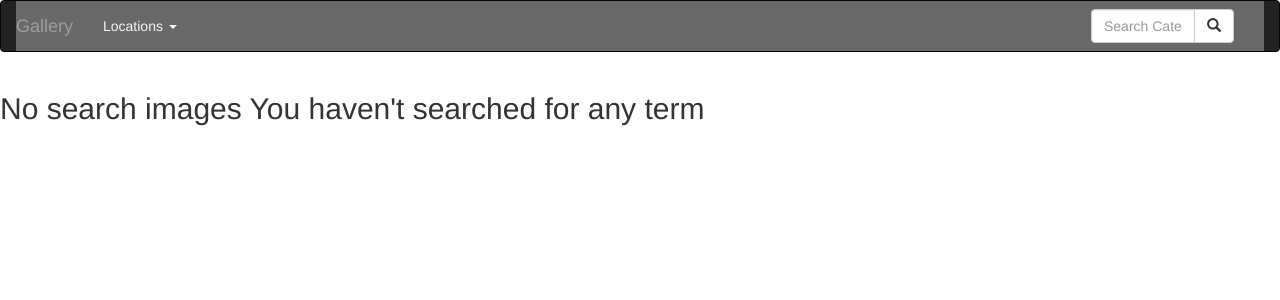
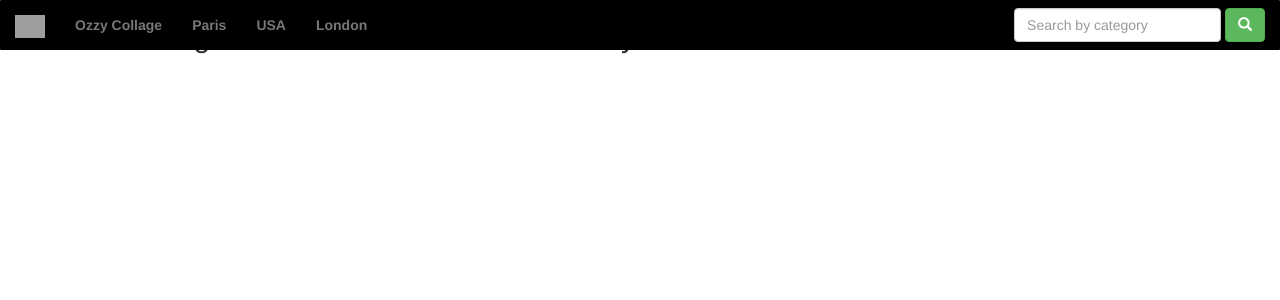
Before and after one commit to yvetteveve/Gallery, a Django app: page /search/ in a window 1280 px wide. Shown: the top 300 px of the page. Run offline with Django 3.2, Linux system fonts and the light colour scheme; parts of the project's set-up code (start-up, migrations or seed data) failed here and were passed over; some libraries are stand-ins or nearby versions; grey boxes are pictures that could not be loaded.

Commit message:
i change content of navbar file in templates

```diff
--- a/gallery/templates/navbar.html
+++ b/gallery/templates/navbar.html
@@ -1,54 +1,30 @@
-<!DOCTYPE html>
-<html lang="en">
-<head>
-
-  <meta charset="utf-8">
-  <meta name="viewport" content="width=device-width, initial-scale=1">
-</head>
-<body>
-<nav class="navbar navbar-inverse">
+<nav class="navbar navbar-default navbar-fixed-top" style="background-color:black; border:black; border-radius:1px;">
   <div class="container-fluid">
-
+    <!-- Brand and toggle get grouped for better mobile display -->
     <div class="navbar-header">
-      <a class="navbar-brand" href="{% url 'home' %}">Gallery</a>
+      <button type="button" class="navbar-toggle collapsed" data-toggle="collapse" data-target="#bs-example-navbar-collapse-1" aria-expanded="false">
+        <span class="sr-only">Toggle navigation</span>
+        <span class="icon-bar"></span>
+        <span class="icon-bar"></span>
+        <span class="icon-bar"></span>
+      </button>
+      <a class="navbar-brand" href="/"><img src="../static/photo/pic.png" style="width:30px"></a>
     </div>
 
-    <div class="collapse navbar-collapse" id="bs-example-navbar-collapse-1" style="background-color:dimgray">
-        <ul class="nav navbar-nav">
-          <li class="dropdown">
-            <a href="#" class="dropdown-toggle" data-toggle="dropdown" role="button" aria-haspopup="true" aria-expanded="false" style="color:whitesmoke">Locations <span class="caret"></span></a>
-            <ul class="dropdown-menu">
-              <li><a href="/location/16">Rwanda</a></li>
-              <li><a href="/location/4">Kenya</a></li>
+    <!-- Collect the nav links, forms, and other content for toggling -->
+    <div class="collapse navbar-collapse" id="bs-example-navbar-collapse-1">
+      <ul class="nav navbar-nav" style="font-weight:bolder;">
+      <li><a href="/">Ozzy Collage</a></li>
+        <li><a href="/location/3">Paris</a></li>
+        <li><a href="/location/4">USA</a></li>
         <li><a href="/location/5">London</a></li>
-              <li><a href="/location/14">USA</a></li>
-              <li><a href="/location/15">Tanzania</a></li>
-              <li><a href="/location/9">Congo</a></li>
-              <li><a href="/location/8">holland</a></li>
-              <li><a href="/location/6">France</a></li>
-               {% for location in locations %}
-               <li><a class="dropdown-item" href="{% url 'displayLocation' location.id%}">{{location.photo_location}}</a></li>
-              {% endfor %}
-
       </ul>
-          </li>
-        </ul>
-
-
-     <!-- Adding a search form  -->
-     <div class="col-sm-2 col-md-2 navbar-right">
-
-            <form class="navbar-form" role="search" action="{% url 'search_images' %}">
-
-              <div class="input-group">
-                <input type="text" class="form-control" placeholder="Search Category" name="category">
-                <div class="input-group-btn">
-                  <button class="btn btn-default" type="submit"><i class="glyphicon glyphicon-search"></i></button>
+      <form class="navbar-form navbar-right" role="search" action="{% url 'search_image' %}">
+        <div class="form-group">
+          <input type="text" class="form-control" placeholder="Search by category" name="image">
         </div>
-              </div>
+        <button class="btn btn-success" type="submit"><i class="glyphicon glyphicon-search"></i></button>
       </form>
     </div>
   </div>
 </nav>
-        </body>
-        </html>
```
Lines whose indentation alone changed are shown as unchanged.
